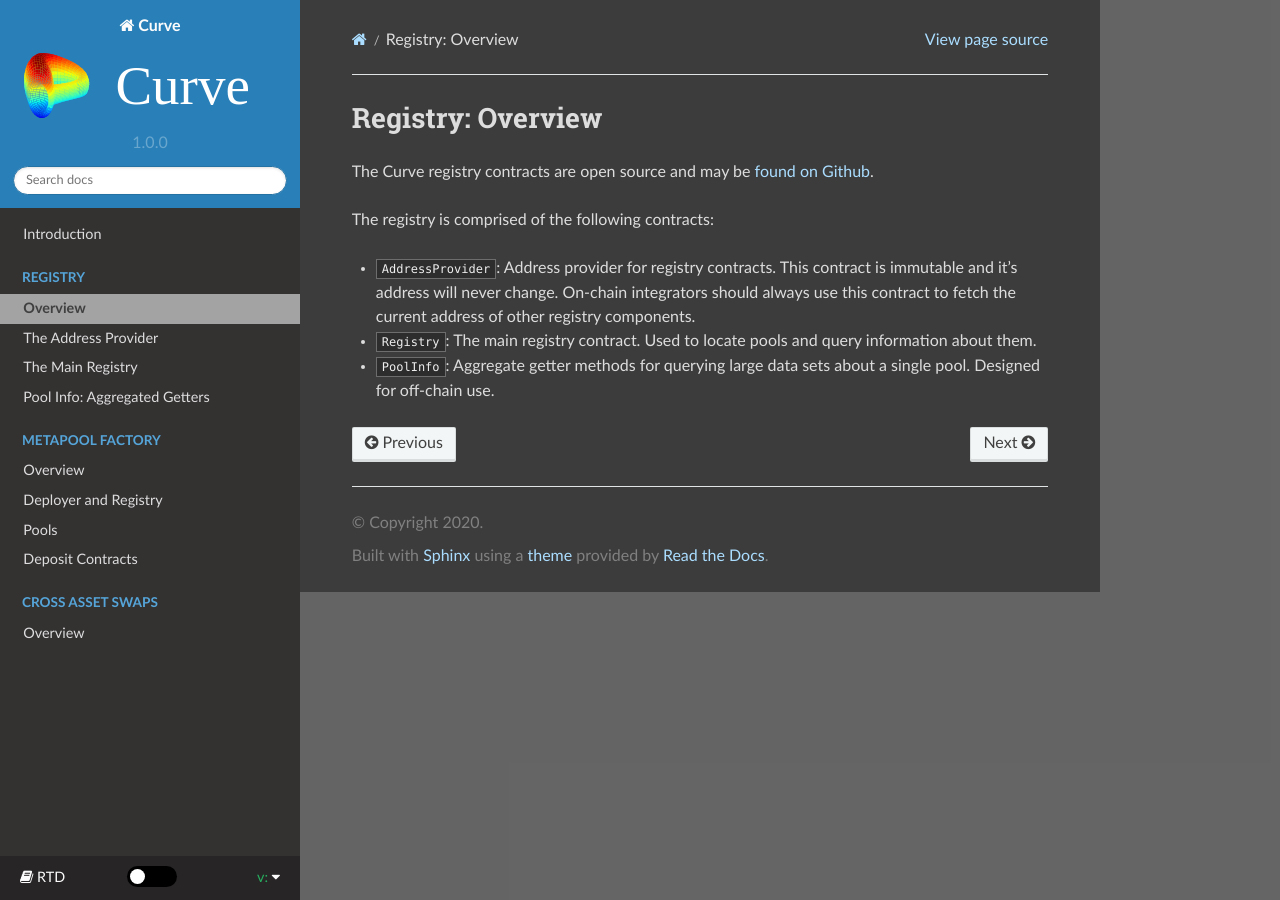
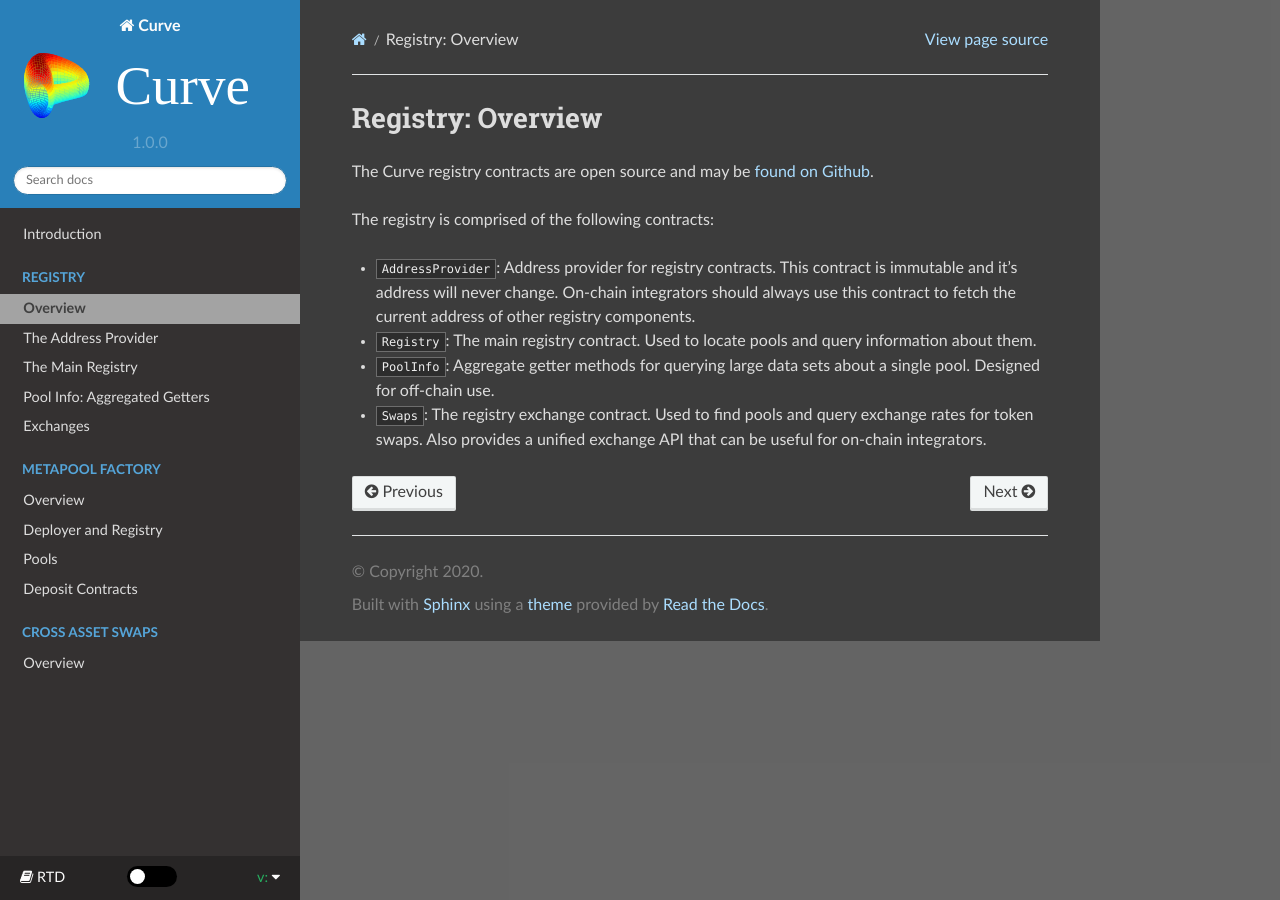
Before and after one commit to softlinkprotocol/curve-docs, a Sphinx documentation site: the page built from docs/registry-overview.rst, in a window 1280 px wide. Built offline with Sphinx 7.4.7 and the Read the Docs theme 2.0.0, drawn with Linux system fonts in a browser that asks for light colours; pages that are not in the unit, such as notebooks, are missing from menus.

Commit message:
docs: add registry exchange to toctree and overview

```diff
--- a/docs/registry-overview.rst
+++ b/docs/registry-overview.rst
@@ -12,3 +12,4 @@ The registry is comprised of the following contracts:
 * ``AddressProvider``: Address provider for registry contracts. This contract is immutable and it's address will never change. On-chain integrators should always use this contract to fetch the current address of other registry components.
 * ``Registry``: The main registry contract. Used to locate pools and query information about them.
 * ``PoolInfo``: Aggregate getter methods for querying large data sets about a single pool. Designed for off-chain use.
+* ``Swaps``: The registry exchange contract. Used to find pools and query exchange rates for token swaps. Also provides a unified exchange API that can be useful for on-chain integrators.
--- a/docs/toctree.rst
+++ b/docs/toctree.rst
@@ -16,7 +16,7 @@ Curve
     The Address Provider <registry-address-provider.rst>
     The Main Registry <registry-registry.rst>
     Pool Info: Aggregated Getters <registry-pool-info.rst>
-    registry-exchange.rst
+    Exchanges <registry-exchanges.rst>
 
 
 .. toctree::
```
